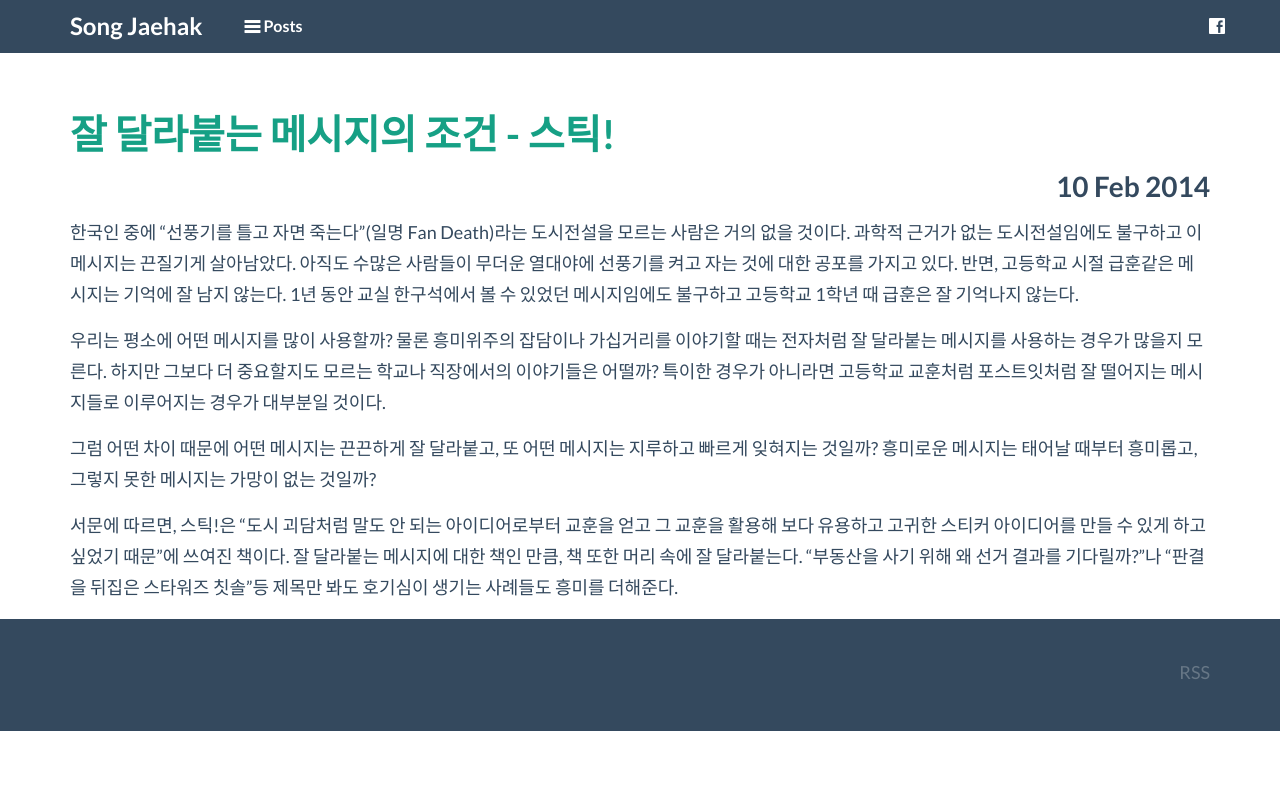
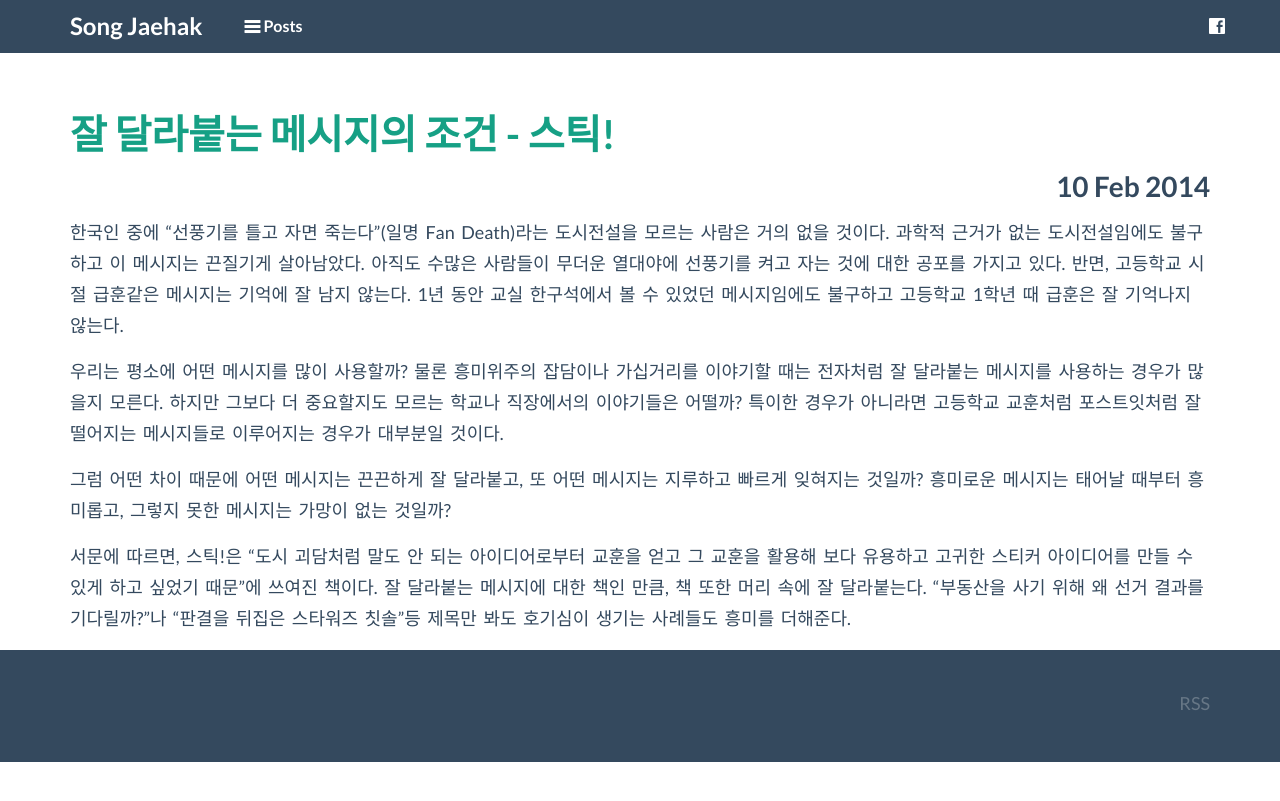
Before and after one commit to astralhpi/astralhpi.github.io, a Jekyll site: the page built from index.html, in a window 1280 px wide. Shown: the top 801 px of the page. Built offline with Jekyll 4.4.1, drawn with Linux system fonts in a browser that asks for light colours; Markdown is read by kramdown in place of the engine named in the settings; the list of posts is cut into pages by our own code.

Commit message:
글자 간격 조절

```diff
--- a/css/site.css
+++ b/css/site.css
@@ -15,3 +15,6 @@
 .rss{
   text-align:right;
 }
+.content{
+  word-spacing: 3px;
+}
```
